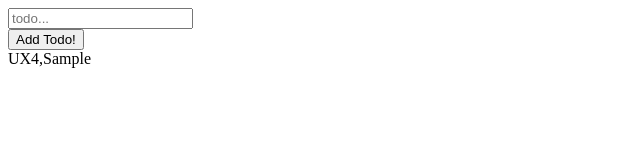
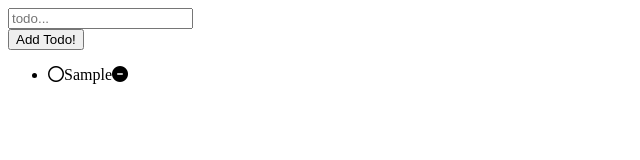
Before and after one commit to mvedataydin/react-todo, a React app: page / in a window 1280 px wide. Both pictures are taken after typing "Sample" into the empty fields and a click on the button "Add Todo!". Shown: the top 160 px of the page, without its empty margins (0-640 px from the left). Built offline with nearby package versions, Linux system fonts and the light colour scheme.

Commit message:
update modules

```diff
--- a/src/components/todo-form.js
+++ b/src/components/todo-form.js
@@ -24,6 +24,7 @@ export default class TodoForm extends React.Component {
     this.props.onSubmit({
       id: shortid.generate(),
       text: this.state.text,
+      priority: 'normal',
       complete: false
     });
     this.setState({
--- a/src/components/todo-list.js
+++ b/src/components/todo-list.js
@@ -1,6 +1,8 @@
 import React, { Component } from 'react';
 import TodoForm from './todo-form';
 import Todo from './todo';
+import Toggle from './toggle-todo';
+import Delete from './delete-todo';
 
 export default class TodoList extends React.Component {
   constructor(props) {
@@ -8,21 +10,43 @@ export default class TodoList extends React.Component {
     this.state = {
       todos: []
     };
+
+    this.deleteTodo = this.deleteTodo.bind(this);
+    this.handleClick = this.handleClick.bind(this);
   }
   addTodo = todo => {
-    const newTodos = [todo, ...this.state.todos];
+    let newTodos = [todo, ...this.state.todos];
     this.setState({
       todos: newTodos
     });
   };
+  handleClick = () => {};
+  toggleTodo = todo => {
+    let currentTodos = [...this.state.todos];
+    let index = currentTodos.indexOf(todo);
+    currentTodos[index].complete = currentTodos[index].complete === false ? true : false;
+    console.log(currentTodos[index].complete);
+    this.setState({ todos: currentTodos });
+  };
+  deleteTodo = todo => {
+    let currentTodos = [...this.state.todos];
+    let index = currentTodos.indexOf(todo);
+    currentTodos.splice(index, 1);
+    this.setState({ todos: currentTodos });
+  };
   render() {
     return (
       <div>
-        {console.log(this.state.todos)}
         <TodoForm onSubmit={this.addTodo} />
-        {this.state.todos.map(todo => (
-          <Todo text={todo.text} id={todo.id} key={todo.id} />
-        ))}
+        <ul>
+          {this.state.todos.map(todo => (
+            <li key={todo.id}>
+              <Toggle onClick={this.toggleTodo.bind(this, todo)} />
+              <Todo text={todo.text} id={todo.id} />
+              <Delete id={todo.id} onClick={this.deleteTodo.bind(this, todo)} />
+            </li>
+          ))}
+        </ul>
       </div>
     );
   }
--- a/src/components/todo.js
+++ b/src/components/todo.js
@@ -1,4 +1,5 @@
 import React, { Component } from 'react';
+
 import PropTypes from 'prop-types';
 
 export default class Todo extends React.Component {
@@ -6,12 +7,7 @@ export default class Todo extends React.Component {
     super(props);
   }
   render() {
-    return (
-      <div>
-        {console.log(this.props)}
-        {this.props.id},{this.props.text}
-      </div>
-    );
+    return <a>{this.props.text}</a>;
   }
 }
 
```
